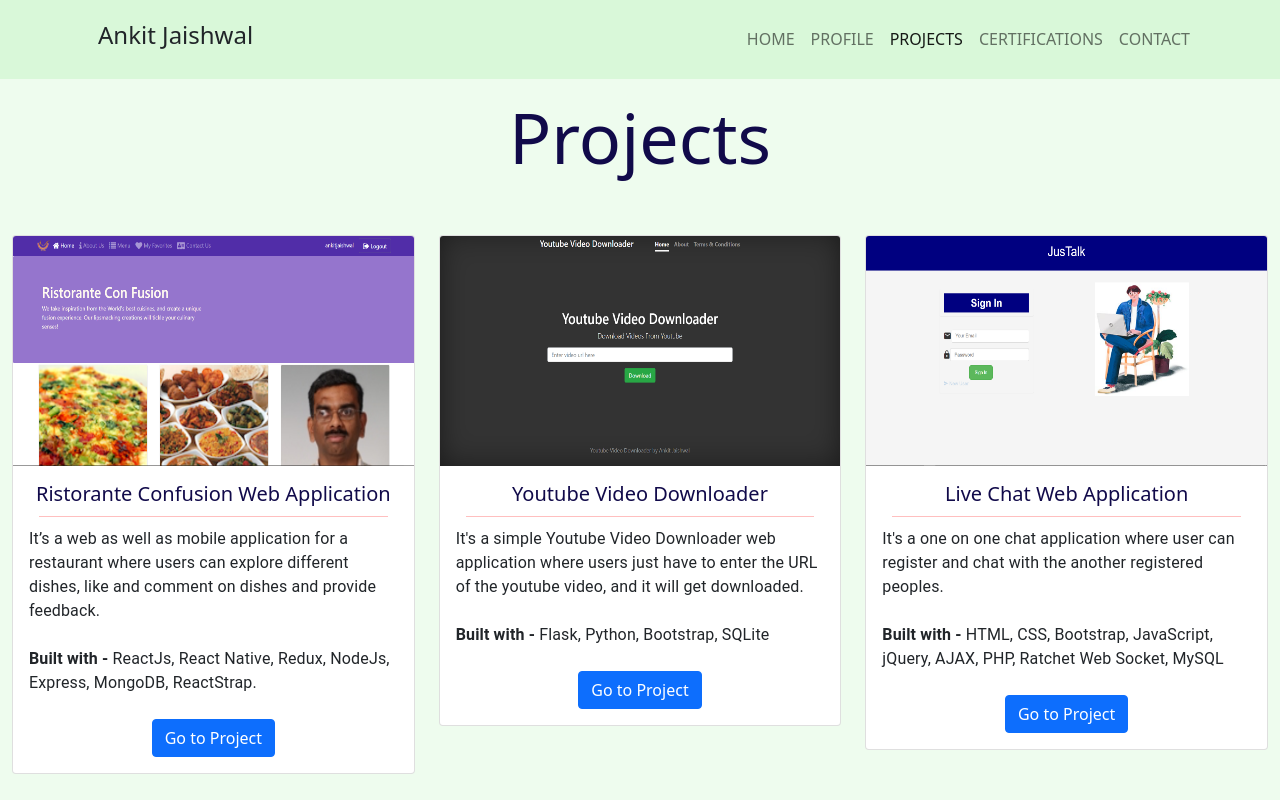
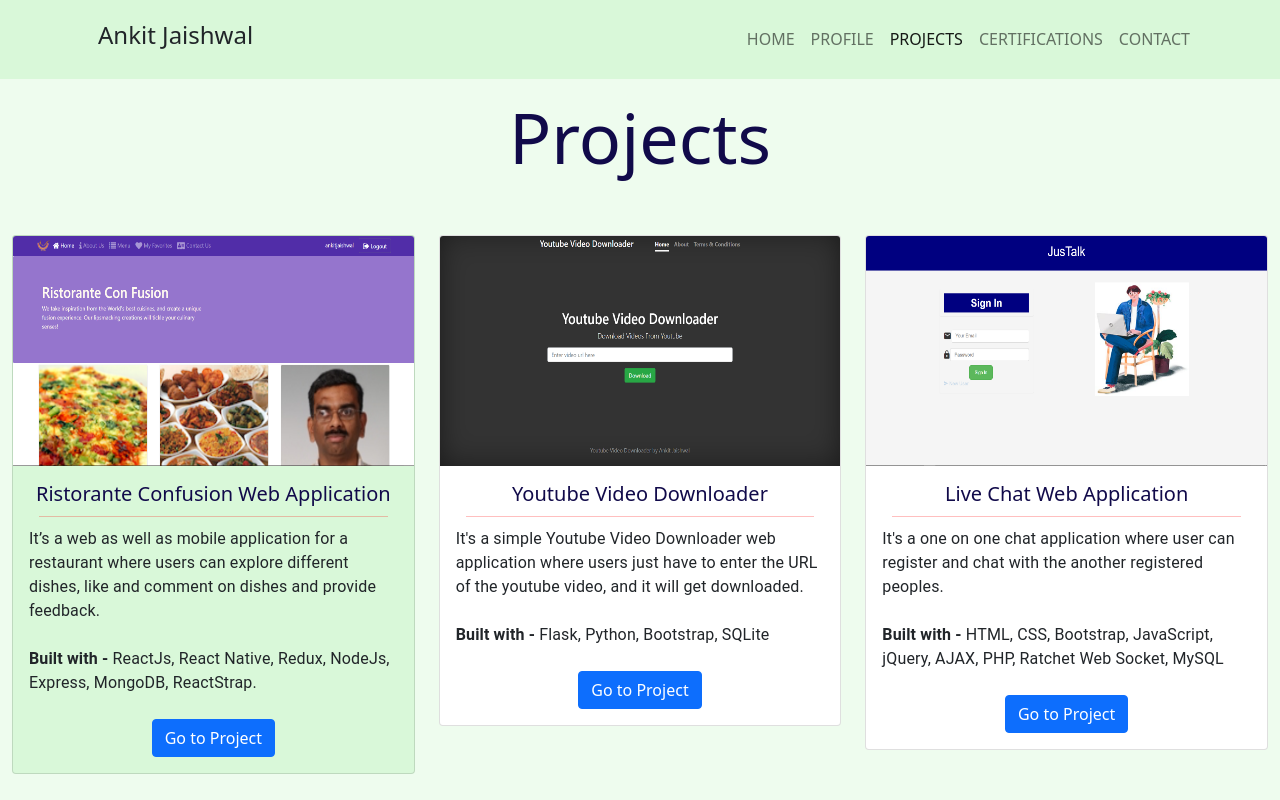
Before and after one commit to ankitjaishwal/portfolio, a React (Create React App) app: page /projects in a window 1280 px wide. Built offline with nearby package versions, Linux system fonts and the light colour scheme.

Commit message:
Some minor CSS changes

```diff
--- a/src/Components/Certifications/Certifications.css
+++ b/src/Components/Certifications/Certifications.css
@@ -18,7 +18,7 @@
 }
 
 .cardBorder {
-  border: solid red 2px;
+  background: #d9f8d9;
 }
 
 @media screen and (max-width: 480px) {
--- a/src/Components/Homepage/Homepage.jsx
+++ b/src/Components/Homepage/Homepage.jsx
@@ -46,7 +46,7 @@ function Homepage() {
                       Currently pursuing Master of Computer Applications from
                       Pimpri Chinchwad College of Engineering, Pune.
                     </li>
-                    <li> Beside technologies, I'm sprited about Music.</li>
+                    <li> Besides technologies, I'm spirited about Music.</li>
                   </ul>
                 </Typography>
               </div>
--- a/src/Components/Projects/Projects.css
+++ b/src/Components/Projects/Projects.css
@@ -18,5 +18,5 @@
 }
 
 .cardBorder {
-  border: solid red 2px;
+  background: #d9f8d9;
 }
--- a/src/Components/Projects/Projects.jsx
+++ b/src/Components/Projects/Projects.jsx
@@ -20,7 +20,7 @@ function Projects() {
         </div>
         <div className="row">
           <div className="col-md-6 col-lg-4 mt-5 mb-3">
-            <div className="card cardBorder">
+            <div className="card" style={{ backgroundColor: "#d9f8d9" }}>
               <img
                 height="230"
                 className="card-img-top"
```
